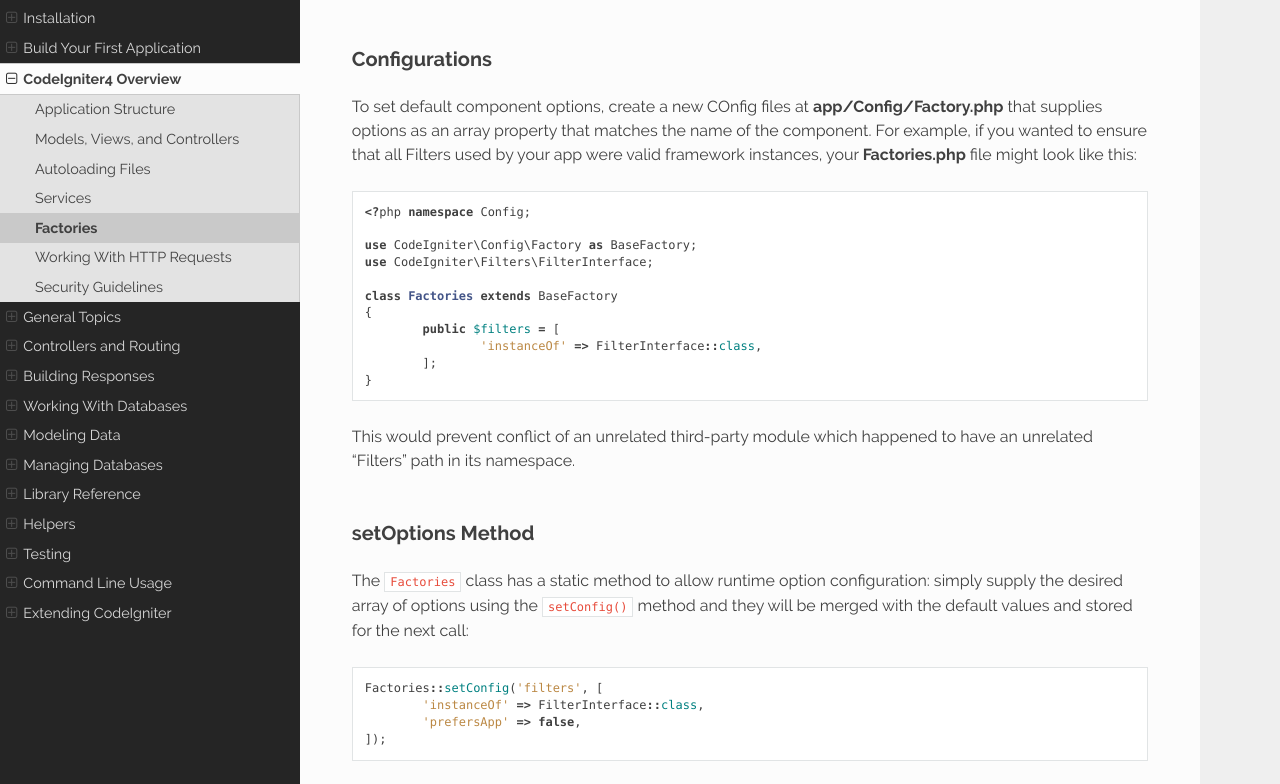
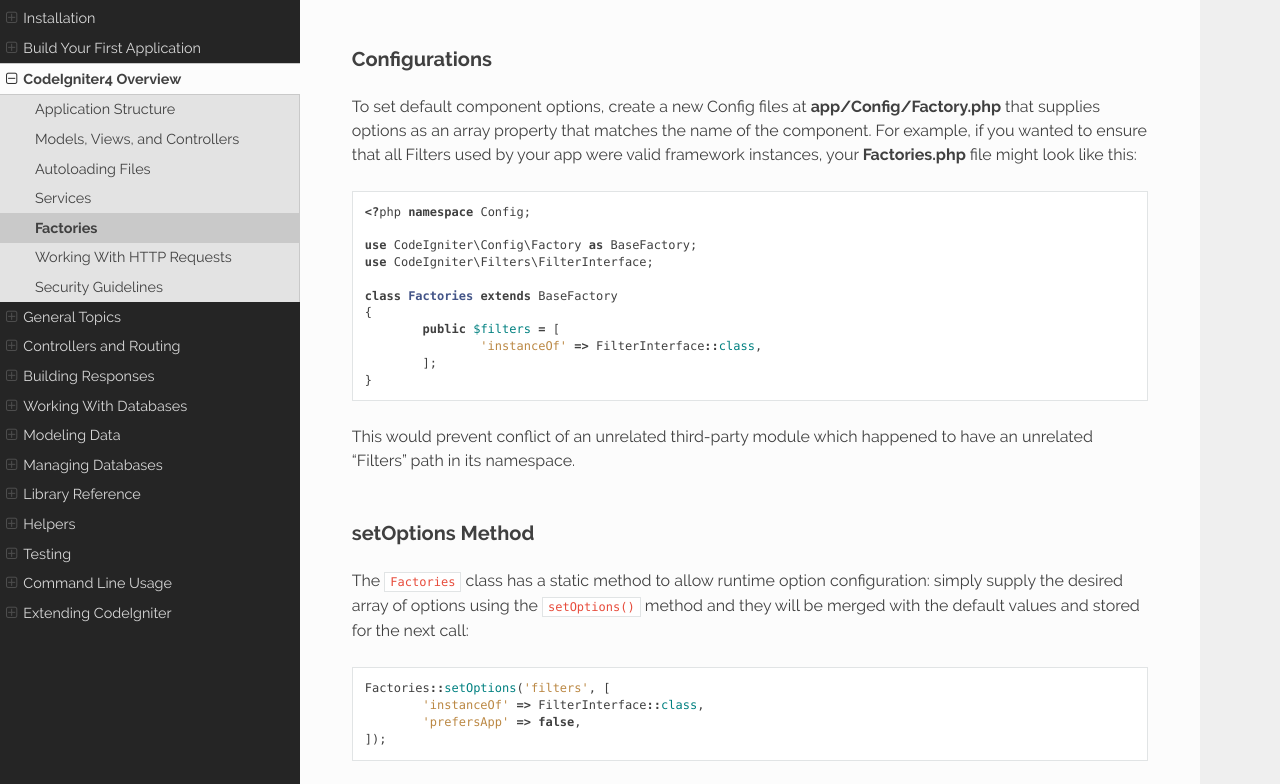
Before and after one commit to NEKOGET/ci4_user_guide_src, a Sphinx documentation site: the page built from source/concepts/factories.rst, in a window 1280 px wide and 1400 px high, scrolled down 2089 px. Shown: the part 163-947 px from the top of the window. Built offline with Sphinx 7.4.7 and the Read the Docs theme 2.0.0, drawn with Linux system fonts in a browser that asks for light colours.

Commit message:
[ci skip] Fix UG method name

```diff
--- a/source/concepts/factories.rst
+++ b/source/concepts/factories.rst
@@ -87,7 +87,7 @@ Options can be applied in one of three ways (listed in ascending priority):
 Configurations
 --------------
 
-To set default component options, create a new COnfig files at **app/Config/Factory.php**
+To set default component options, create a new Config files at **app/Config/Factory.php**
 that supplies options as an array property that matches the name of the component. For example,
 if you wanted to ensure that all Filters used by your app were valid framework instances,
 your **Factories.php** file might look like this::
@@ -111,10 +111,10 @@ setOptions Method
 -----------------
 
 The ``Factories`` class has a static method to allow runtime option configuration: simply
-supply the desired array of options using the ``setConfig()`` method and they will be
+supply the desired array of options using the ``setOptions()`` method and they will be
 merged with the default values and stored for the next call::
 
-	Factories::setConfig('filters', [
+	Factories::setOptions('filters', [
 		'instanceOf' => FilterInterface::class,
 		'prefersApp' => false,
 	]);
```
